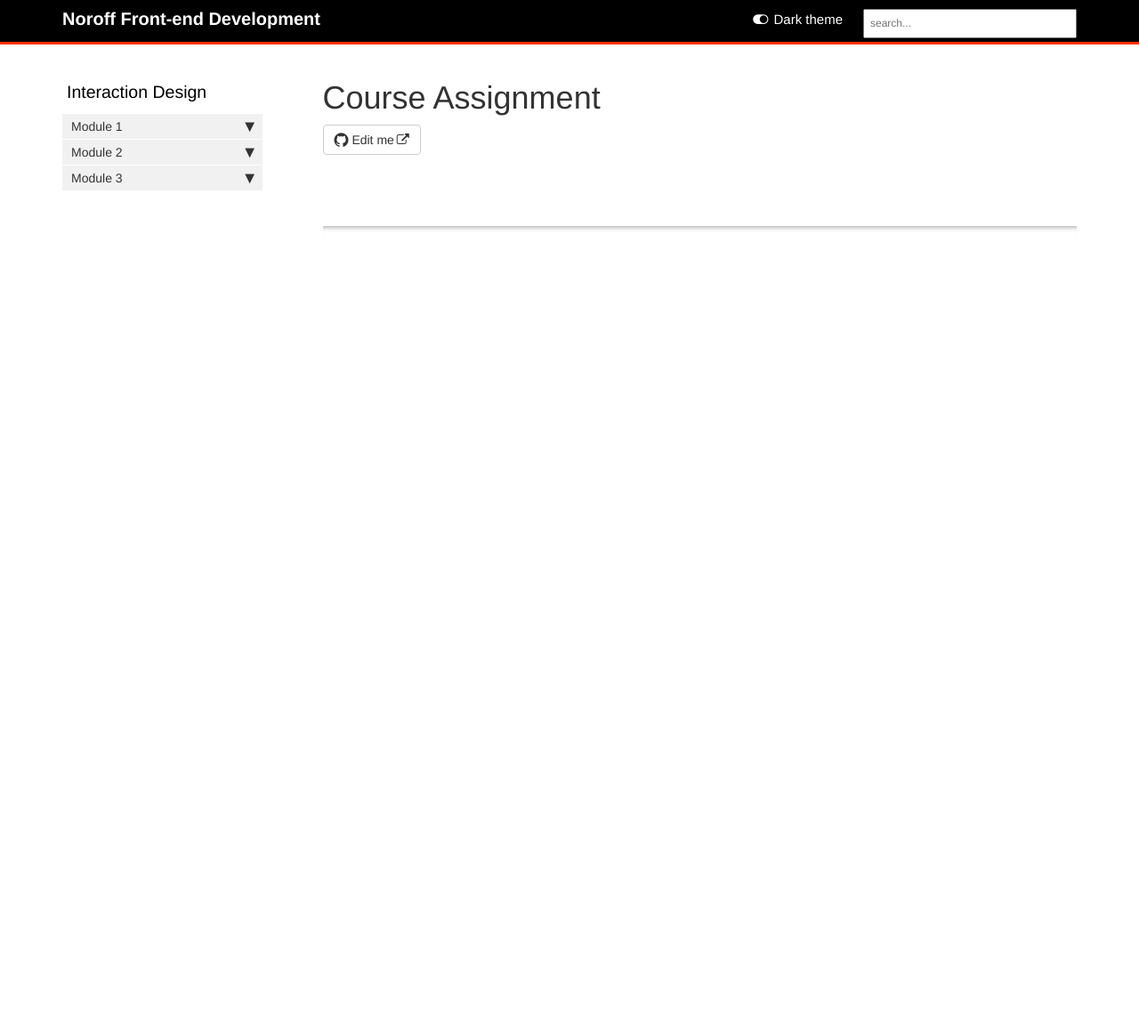
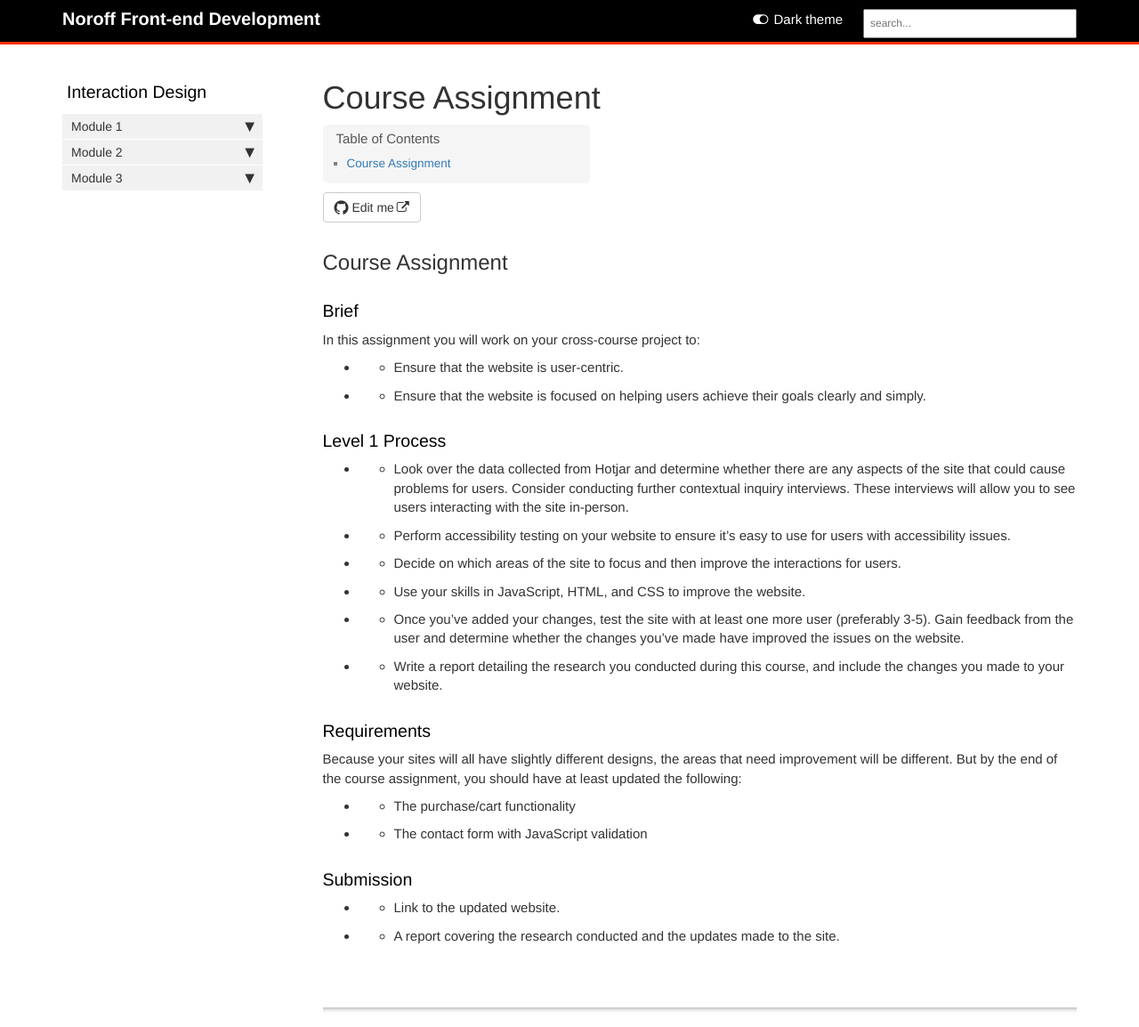
Before and after one commit to AmberBentley/content-feu, a Jekyll site: the page built from pages/interaction-design/ca.md, in a window 1280 px wide. Shown: the whole page at 89% size. Built offline with Jekyll 4.4.1, drawn with Linux system fonts in a browser that asks for light colours; comment, search, counter and statistics services are not loaded; before the commit the page ends 900 px from its top, so only the background shows below that.

Commit message:
Update Course Assignment

```diff
--- a/pages/interaction-design/ca.md
+++ b/pages/interaction-design/ca.md
@@ -6,3 +6,41 @@ sidebar: interaction-design
 permalink: interaction-design/ca.html
 folder: interaction-design
 ---
+
+## Course Assignment
+
+### Brief
+
+In this assignment you will work on your cross-course project to:
+
+- - Ensure that the website is user-centric.
+
+- - Ensure that the website is focused on helping users achieve their goals clearly and simply.
+
+### Level 1 Process
+
+- - Look over the data collected from Hotjar and determine whether there are any aspects of the site that could cause problems for users. Consider conducting further contextual inquiry interviews. These interviews will allow you to see users interacting with the site in-person.
+
+- - Perform accessibility testing on your website to ensure it’s easy to use for users with accessibility issues.
+
+- - Decide on which areas of the site to focus and then improve the interactions for users.
+
+- - Use your skills in JavaScript, HTML, and CSS to improve the website.
+
+- - Once you’ve added your changes, test the site with at least one more user (preferably 3-5). Gain feedback from the user and determine whether the changes you’ve made have improved the issues on the website.
+
+- - Write a report detailing the research you conducted during this course, and include the changes you made to your website.
+
+### Requirements
+
+Because your sites will all have slightly different designs, the areas that need improvement will be different. But by the end of the course assignment, you should have at least updated the following:
+
+- - The purchase/cart functionality
+
+- - The contact form with JavaScript validation
+
+### Submission
+
+- - Link to the updated website.
+
+- - A report covering the research conducted and the updates made to the site.
```
